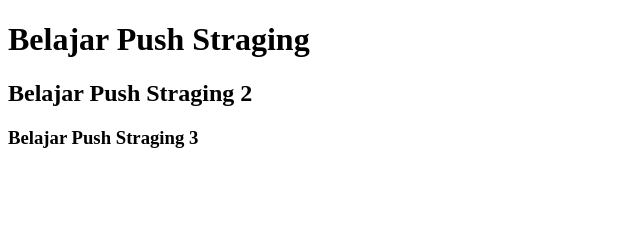
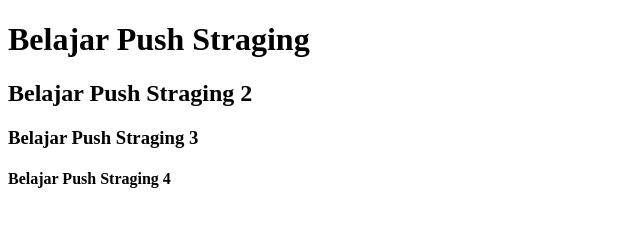
Before and after one commit to heniardiana/belajar-niomic, a plain HTML site: page header.html in a window 1280 px wide. Shown: the whole page, without its empty margins (0-640 px from the left). Drawn offline with Linux system fonts and the light colour scheme.

Commit message:
menambahkan elemen h4

```diff
--- a/header.html
+++ b/header.html
@@ -10,5 +10,6 @@
     <h1>Belajar Push Straging</h1>
     <h2>Belajar Push Straging 2</h2>
     <h3>Belajar Push Straging 3</h3>
+    <h4>Belajar Push Straging 4</h4>
 </body>
 </html>
```
